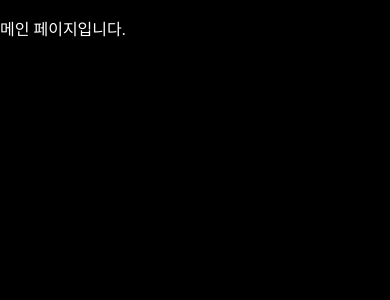
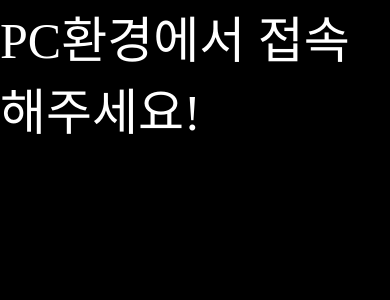
Before and after one commit to Applion-11th/Applion-Client, a React (Create React App) app: page / in a window 390 px wide. Shown: the top 300 px of the page. Built offline with nearby package versions, Linux system fonts and the light colour scheme; a web font is replaced by a local one.

Commit message:
feat: add responsivity in web

```diff
--- a/src/App.js
+++ b/src/App.js
@@ -1,6 +1,8 @@
 import "./App.css";
 import { BrowserRouter, Routes, Route } from "react-router-dom";
+import { useMediaQuery } from "react-responsive";
 import { Header } from "./components";
+import styled from "styled-components";
 
 // pages
 import Main from "./pages/Main";
@@ -9,7 +11,13 @@ import Register from "./pages/Register";
 import Info from "./pages/Info";
 
 const App = () => {
+  const isPC = useMediaQuery({
+    query: "(min-width: 768px) and (max-width: 1920px)",
+  });
+
   return (
+    <>
+      {isPC ? (
         <>
           <BrowserRouter>
             {window.location.pathname !== "/" ? <Header /> : <></>}
@@ -21,7 +29,15 @@ const App = () => {
             </Routes>
           </BrowserRouter>
         </>
+      ) : (
+        <Text>PC환경에서 접속해주세요!</Text>
+      )}
+    </>
   );
 };
 
 export default App;
+
+const Text = styled.div`
+  font-size: 50px;
+`;
```
Lines whose indentation alone changed are shown as unchanged.
